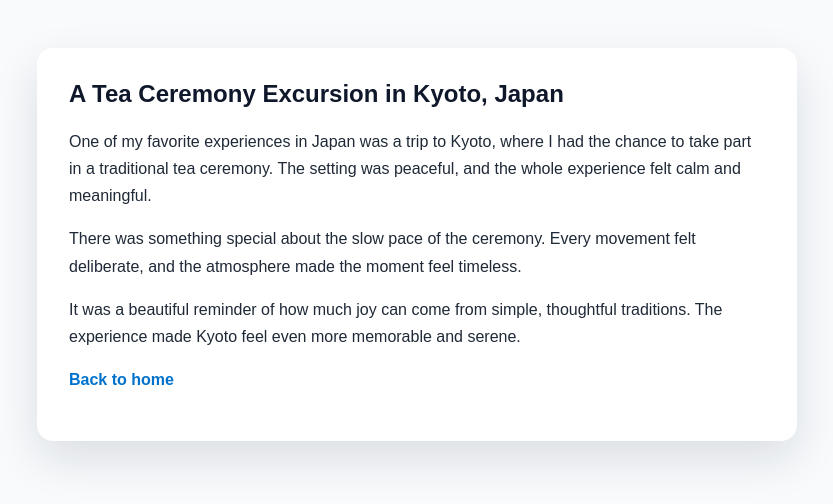
After one commit to matthewpecsok/is4460-getting-started, a Django app: page /japan/ in a window 1280 px wide. The commit adds this page. Shown: the top 504 px of the page, without its empty margins (223-1056 px from the left). Run offline with Django 5.2, Linux system fonts and the light colour scheme.

Commit message:
i've updatre the website to include the two requested events from my trip.

```diff
--- a/hello_world/core/views.py
+++ b/hello_world/core/views.py
@@ -1,7 +1,22 @@
 from django.shortcuts import render
+
 
 def index(request):
     context = {
         "title": "Django example",
     }
     return render(request, "index.html", context)
+
+
+def south_korea(request):
+    context = {
+        "title": "A Food-Filled Day in South Korea",
+    }
+    return render(request, "south_korea.html", context)
+
+
+def japan(request):
+    context = {
+        "title": "A Quiet Morning in Kyoto",
+    }
+    return render(request, "japan.html", context)
--- /dev/null
+++ b/hello_world/templates/japan.html
@@ -0,0 +1,48 @@
+{% load static %}
+<!doctype html>
+<html lang="en">
+<head>
+    <meta charset="utf-8">
+    <meta name="viewport" content="width=device-width, initial-scale=1">
+    <title>{{ title }}</title>
+    <link rel="stylesheet" href="{% static 'main.css' %}">
+    <style>
+        body {
+            margin: 0;
+            font-family: Arial, sans-serif;
+            background: #f8fafc;
+            color: #1f2937;
+        }
+        .page {
+            max-width: 760px;
+            margin: 0 auto;
+            padding: 3rem 1.25rem 4rem;
+        }
+        .card {
+            background: white;
+            border-radius: 16px;
+            box-shadow: 0 18px 45px rgba(15, 23, 42, 0.12);
+            padding: 2rem;
+        }
+        h1 { margin-top: 0; color: #0f172a; }
+        p { line-height: 1.7; }
+        a {
+            color: #0072cc;
+            text-decoration: none;
+            font-weight: 600;
+        }
+        a:hover { text-decoration: underline; }
+    </style>
+</head>
+<body>
+    <main class="page">
+        <article class="card">
+            <h1>A Tea Ceremony Excursion in Kyoto, Japan</h1>
+            <p>One of my favorite experiences in Japan was a trip to Kyoto, where I had the chance to take part in a traditional tea ceremony. The setting was peaceful, and the whole experience felt calm and meaningful.</p>
+            <p>There was something special about the slow pace of the ceremony. Every movement felt deliberate, and the atmosphere made the moment feel timeless.</p>
+            <p>It was a beautiful reminder of how much joy can come from simple, thoughtful traditions. The experience made Kyoto feel even more memorable and serene.</p>
+            <p><a href="{% url 'home' %}">Back to home</a></p>
+        </article>
+    </main>
+</body>
+</html>
--- a/hello_world/urls.py
+++ b/hello_world/urls.py
@@ -23,7 +23,9 @@ from django.conf.urls.static import static
 from hello_world.core import views as core_views
 
 urlpatterns = [
-    path("", core_views.index),
+    path("", core_views.index, name="home"),
+    path("south-korea/", core_views.south_korea, name="south_korea"),
+    path("japan/", core_views.japan, name="japan"),
     path("admin/", admin.site.urls),
     path("__reload__/", include("django_browser_reload.urls")),
 ]
```
Also changed, not shown: hello_world/templates/index.html (+8 -6 lines), hello_world/templates/south_korea.html (added, +48 -0 lines).
